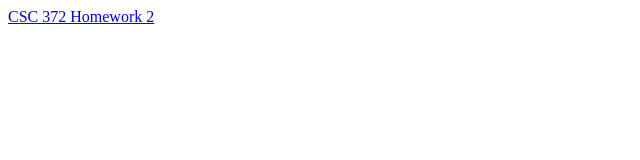
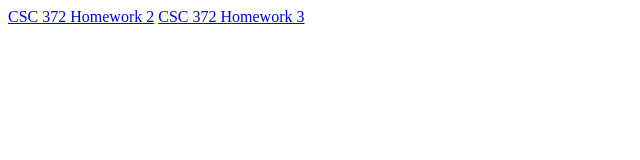
Before and after one commit to CarissaBoddie/CarissaBoddie.github.io, a plain HTML site: page index.html in a window 1280 px wide. Shown: the whole page, without its empty margins (0-640 px from the left). Drawn offline with Linux system fonts and the light colour scheme.

Commit message:
Added HW 3

```diff
--- a/index.html
+++ b/index.html
@@ -8,6 +8,6 @@
 <body>
 
     <a href="HW-2">CSC 372 Homework 2</a>
-
+    <a href="HW-3">CSC 372 Homework 3</a>
 </body>
 </html>
```
